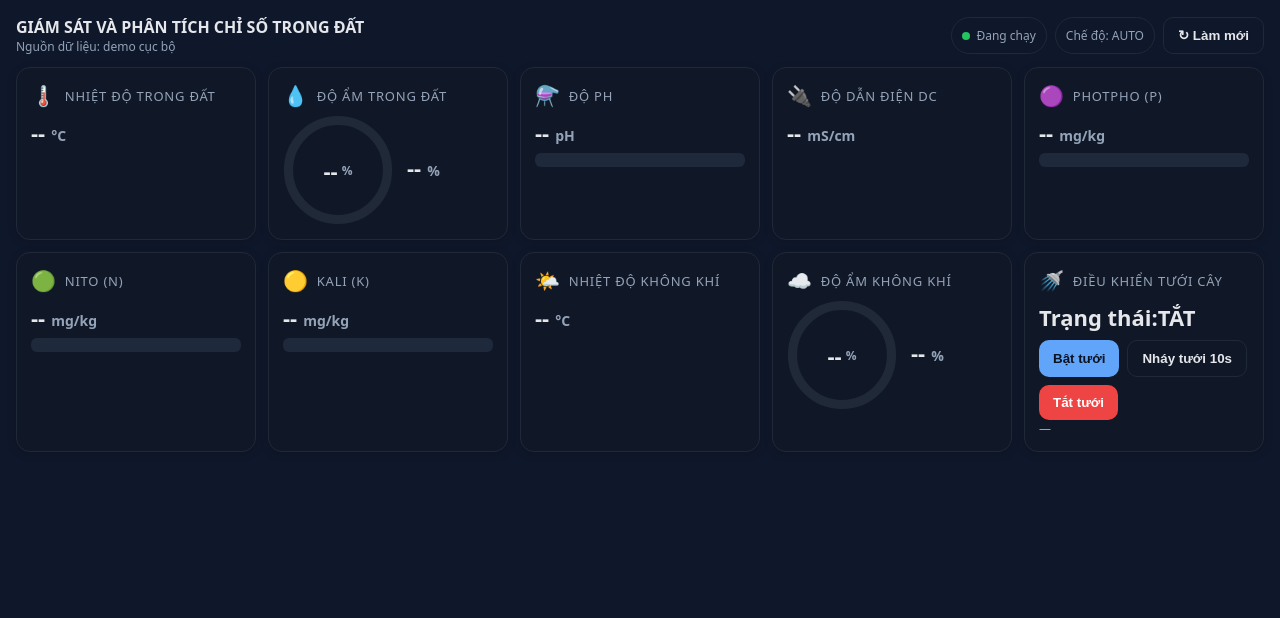
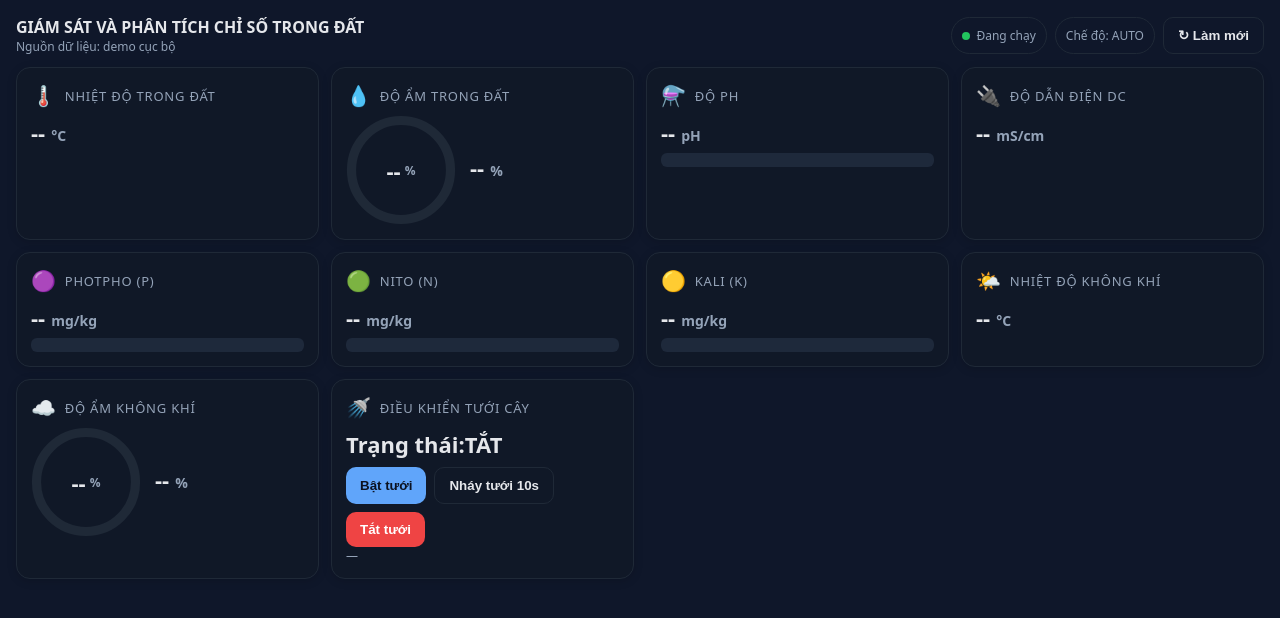
Before and after one commit to congson0204/iotnongnghiep, a plain HTML site: page index.html in a window 1280 px wide. Drawn offline with Linux system fonts and the light colour scheme; a script that the page names is missing.

Commit message:
Sửa code

```diff
--- a/index.html
+++ b/index.html
@@ -30,10 +30,32 @@
     header{display:flex;align-items:center;justify-content:space-between}
     .title{font-weight:700}
     .sub{font-size:12px;color:var(--muted)}
+    /*
     .grid{display:grid;gap:12px;grid-template-columns:repeat(5,1fr)}
     @media(max-width:1100px){.grid{grid-template-columns:repeat(3,1fr)}}
     @media(max-width:700px){.grid{grid-template-columns:repeat(2,1fr)}}
     @media(max-width:480px){.grid{grid-template-columns:1fr}}
+    */
+
+
+
+/* Lưới tự co giãn: không bị cắt cột trên iFrame hẹp */
+    .grid{
+      display:grid;
+      gap:clamp(8px,2vw,12px);
+      grid-template-columns: repeat(auto-fit, minmax(260px, 1fr));
+    }
+
+    /* Ép 1 cột sớm hơn để tránh bị cắt trong layout mobile của E-Ra */
+    @media (max-width: 900px){
+      .grid{ grid-template-columns: 1fr; }
+    }
+
+    /* Ngăn tràn ngang gây cắt cột/scroll ngang khó chịu */
+    html, body{ width:100%; overflow-x:hidden; }
+
+
+
     .card{background:var(--card);border:1px solid var(--ring);border-radius:14px;padding:14px;position:relative;overflow:hidden;box-shadow:0 2px 10px rgba(0,0,0,.15)}
     .label{font-size:13px;color:var(--muted);text-transform:uppercase;letter-spacing:.06em;display:flex;align-items:center;gap:8px}
     .label .icon{font-size:20px}
```
